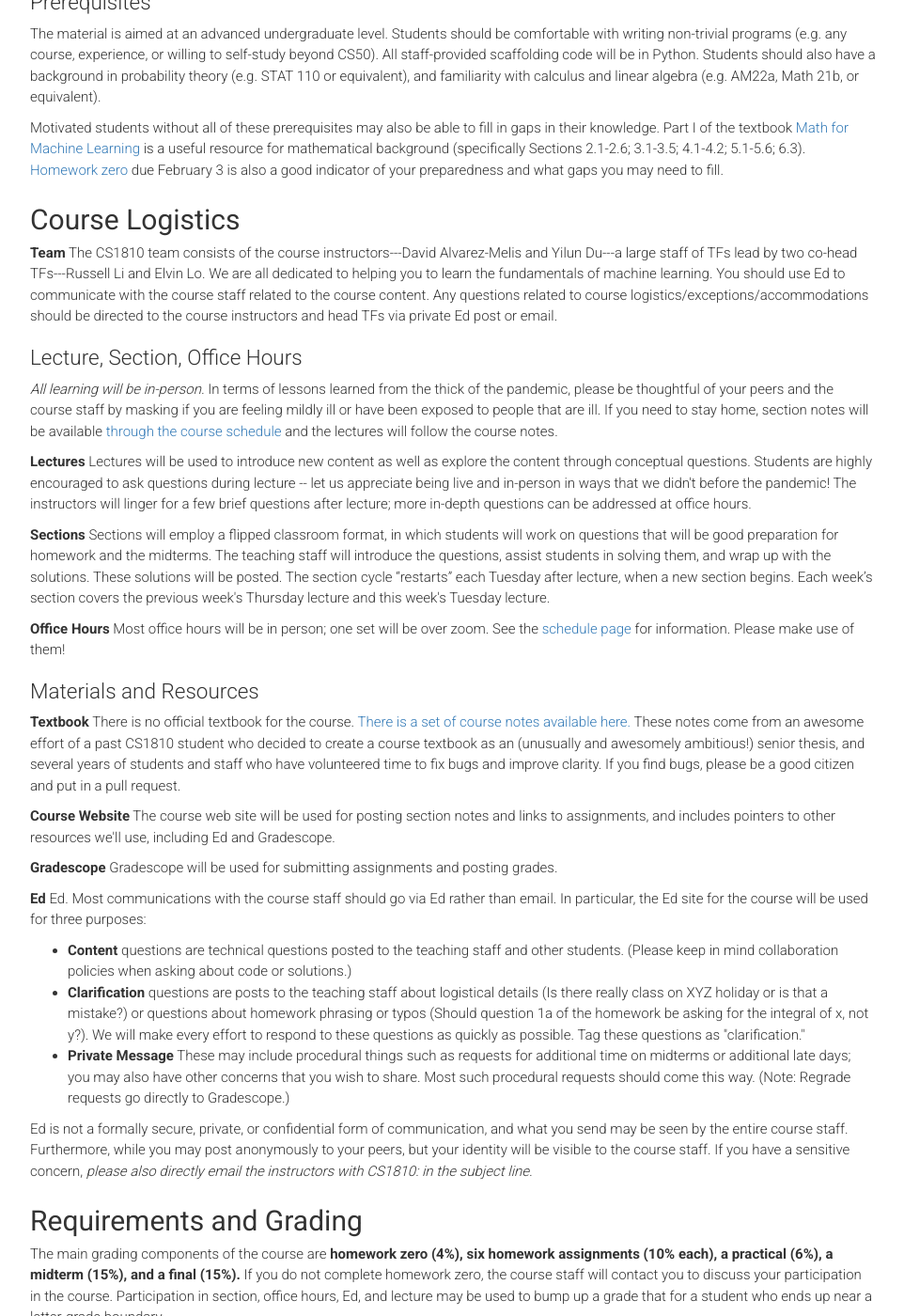
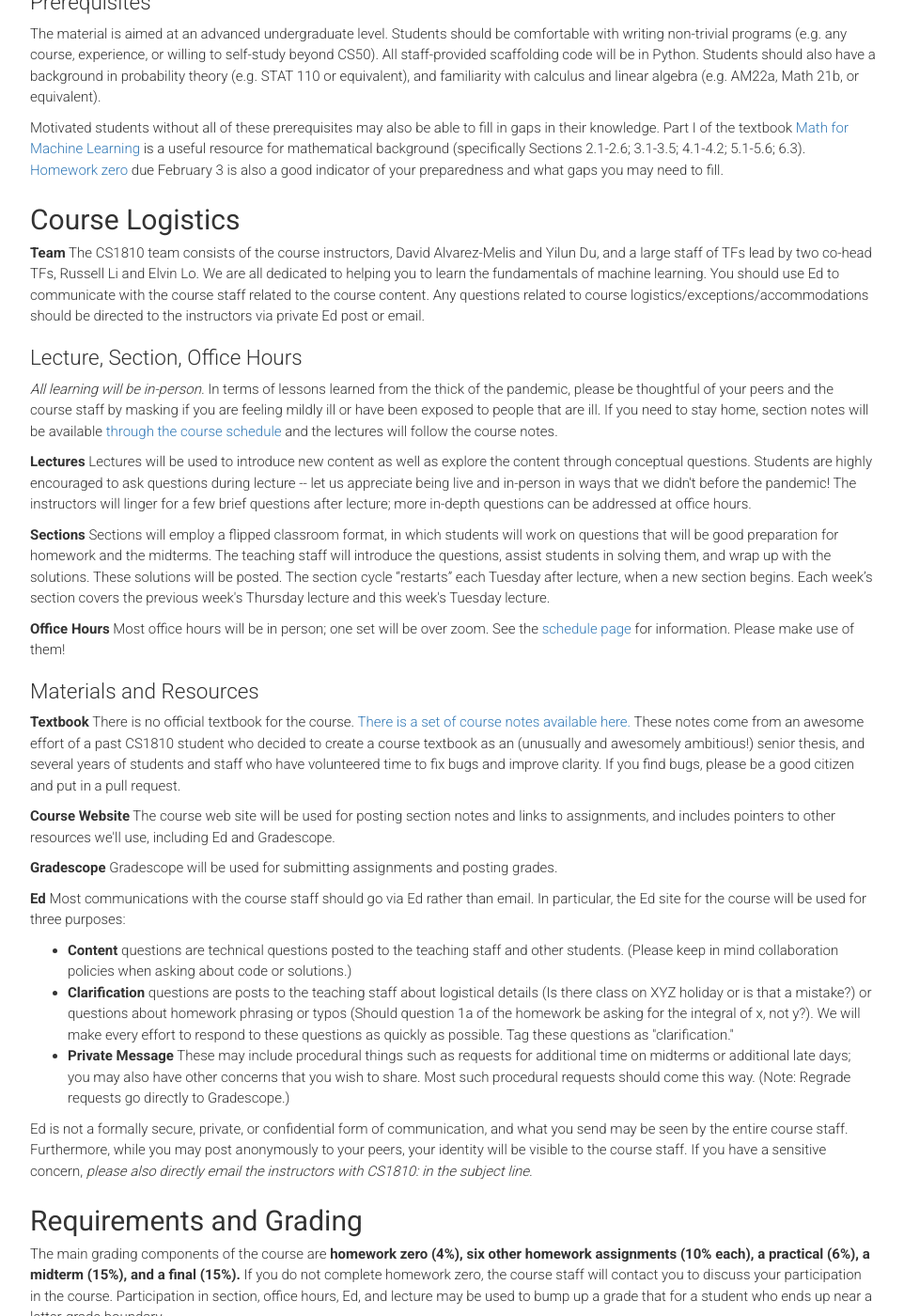
Before and after one commit to harvard-ml-courses/cs181-web, a Jekyll site: the page built from syllabus.html, in a window 1280 px wide and 1400 px high, scrolled down 610 px. Shown: the whole window at 94% size, without its empty margins (158-1120 px from the left). Built offline with Jekyll 4.4.1, drawn with Linux system fonts in a browser that asks for light colours.

Commit message:
more typos

```diff
--- a/syllabus.html
+++ b/syllabus.html
@@ -52,7 +52,7 @@ weight: 0
 
         <p>
             <strong>Team</strong>
-            The CS1810 team consists of the course instructors---David Alvarez-Melis and Yilun Du---a large staff of TFs lead by two co-head TFs---Russell Li and Elvin Lo. We are all dedicated to helping you to learn the fundamentals of machine learning. You should use Ed to communicate with the course staff related to the course content. Any questions related to course logistics/exceptions/accommodations should be directed to the course instructors and head TFs via private Ed post or email.
+            The CS1810 team consists of the course instructors, David Alvarez-Melis and Yilun Du, and a large staff of TFs lead by two co-head TFs, Russell Li and Elvin Lo. We are all dedicated to helping you to learn the fundamentals of machine learning. You should use Ed to communicate with the course staff related to the course content. Any questions related to course logistics/exceptions/accommodations should be directed to the instructors via private Ed post or email.
         </p>
 
         <h3>Lecture, Section, Office Hours</h3>
@@ -116,7 +116,7 @@ weight: 0
 
         <p>
             <strong>Ed</strong>
-            Ed. Most communications with the course staff should go via Ed rather than email. In particular, the Ed site
+            Most communications with the course staff should go via Ed rather than email. In particular, the Ed site
             for the course will be used for three purposes:
 
         <ul>
@@ -128,7 +128,7 @@ weight: 0
             <li>
                 <strong>Clarification</strong> questions are posts
                 to the teaching staff about logistical
-                details (Is there really class on XYZ holiday or is that a mistake?)
+                details (Is there class on XYZ holiday or is that a mistake?)
                 or questions about homework phrasing or typos (Should question 1a of
                 the homework be asking for the integral of x, not y?). We will
                 make every effort to respond to these questions as quickly as
@@ -145,14 +145,14 @@ weight: 0
         </p>
 
         <p>
-            Ed is not a formally secure, private, or confidential form of communication, and what you send may be seen by the entire course staff.  Furthermore, while you may post anonymously to your peers, but your identity will be visible to the course staff. If you have a sensitive concern, <em>please also directly email the instructors with CS1810: in the subject line.</em>
+            Ed is not a formally secure, private, or confidential form of communication, and what you send may be seen by the entire course staff.  Furthermore, while you may post anonymously to your peers, your identity will be visible to the course staff. If you have a sensitive concern, <em>please also directly email the instructors with CS1810: in the subject line.</em>
         </p>
 
 
         <h2 class="title">Requirements and Grading</h2>
 
         <p>
-            The main grading components of the course are <strong>homework zero (4%), six homework assignments (10%
+            The main grading components of the course are <strong>homework zero (4%), six other homework assignments (10%
                 each), a practical (6%), a midterm (15%), and a final (15%).</strong>
             If you do not complete homework zero, the course staff will contact you to discuss your participation in the
             course.
```
Also changed, not shown: README.md.
